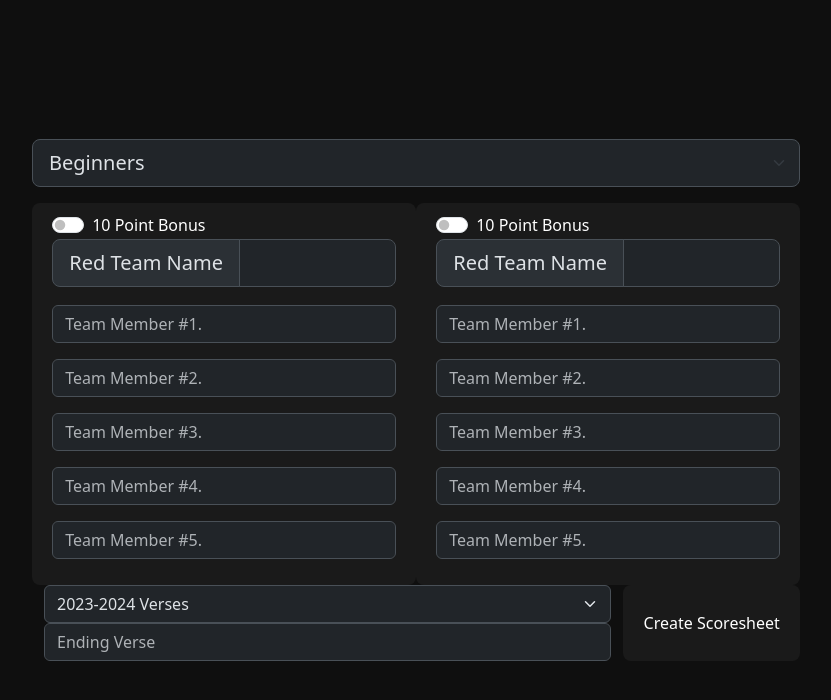
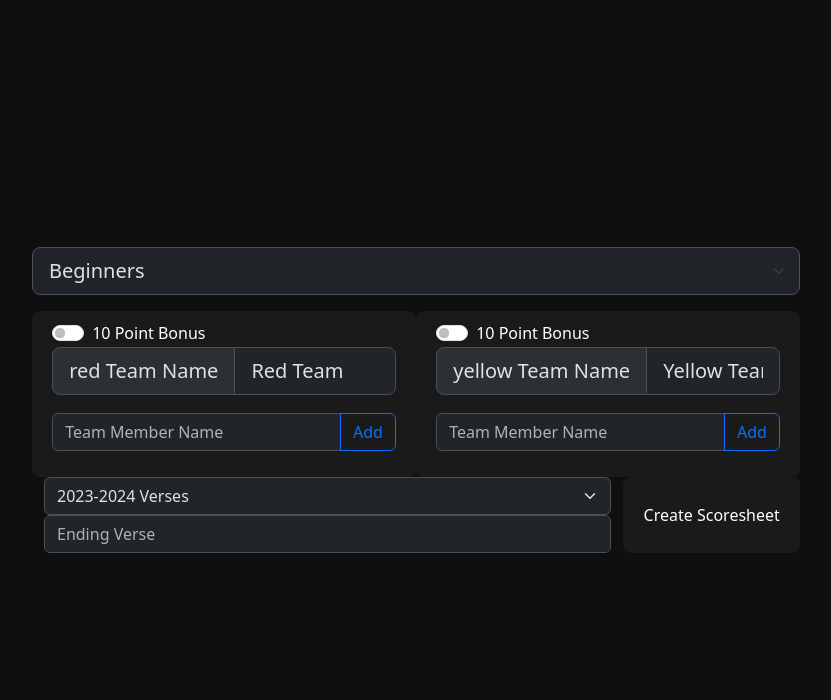
Before and after one commit to bkp0515/QuizzingApp, a React (Vite) app in the folder src/webapp/: page / in a window 1280 px wide. Shown: the top 700 px of the page, without its empty margins (224-1055 px from the left). Built offline with nearby package versions, Linux system fonts and the light colour scheme.

Commit message:
To accomodate react, I changed the Team Member list to have its own form and state

```diff
--- a/src/webapp/package.json
+++ b/src/webapp/package.json
@@ -11,11 +11,13 @@
   },
   "dependencies": {
     "react": "^18.3.1",
-    "react-dom": "^18.3.1"
+    "react-dom": "^18.3.1",
+    "uniqid": "^5.4.0"
   },
   "devDependencies": {
     "@types/react": "^18.3.3",
     "@types/react-dom": "^18.3.0",
+    "@types/uniqid": "^5.3.4",
     "@typescript-eslint/eslint-plugin": "^7.15.0",
     "@typescript-eslint/parser": "^7.15.0",
     "@vitejs/plugin-react": "^4.3.1",
--- a/src/webapp/src/App.css
+++ b/src/webapp/src/App.css
@@ -51,7 +51,7 @@
   flex: 1;
 }
 
-.btn {
+.quiz-btn {
   border-radius: 8px;
   border: 1px solid transparent;
   padding: 0.6em 1.2em;
@@ -63,10 +63,20 @@
   transition: border-color 0.25s;
   color: white;
 }
-.btn:hover {
+.quiz-btn:hover {
   border-color: #646cff;
 }
-.btn:focus,
-.btn:focus-visible {
+.quiz-btn:focus,
+.quiz-btn:focus-visible {
   outline: 4px auto -webkit-focus-ring-color;
 }
+
+.quiz-list {
+  background-color: #1a1a1a;
+  color: white;
+  border: none;
+  font-size: 1.4em;
+  display: flex;
+  align-items: flex-start;
+  justify-content: space-between;
+}
--- /dev/null
+++ b/src/webapp/src/components.ts
@@ -0,0 +1,21 @@
+export enum DivisionType {
+    beginners = "Beginners",
+    intermediate = "Intermediate",
+    experienced = "Experienced",
+}
+
+export interface TeamInfo {
+    id: string,
+    bonusPts: boolean,
+    teamName: string,
+    teamMemberNames: string[],
+    teamColor: string,
+    points: number,
+}
+
+export interface ConfigForm {
+    division: DivisionType,
+    teams: TeamInfo[],
+    verseFile: string,
+    endingVerse: number,
+}
--- /dev/null
+++ b/src/webapp/src/pages/ConfigPage/AddTeamMember.tsx
@@ -0,0 +1,12 @@
+interface Props {
+    addTeamMemberFunc: any
+}
+
+export const AddTeamMember = (props: Props) => {
+    return (
+        <div className="input-group mb-3">
+            <input placeholder="Team Member Name" className="form-control" data-bs-theme="dark" />
+            <button className="btn btn-outline-primary">Add</button>
+        </div>
+    );
+}
--- a/src/webapp/src/pages/ConfigPage/ConfigPage.tsx
+++ b/src/webapp/src/pages/ConfigPage/ConfigPage.tsx
@@ -2,61 +2,74 @@ import { useState } from 'react'
 import { TeamSection } from "./TeamSection"
 import { SubmitBar } from "./SubmitBar"
 import { DivisionBar } from "./DivisionBar";
+import uniqid from 'uniqid';
 
-enum DivisionType {
-    beginners = "Beginners",
-    intermediate = "Intermediate",
-    experienced = "Experienced",
-}
-
-interface TeamInfo {
-    teamMemberNames: string[],
-    teamColor: string,
-    points: number,
-}
-
-interface ConfigForm {
-    division: DivisionType,
-    redTeam: TeamInfo,
-    yellowTeam: TeamInfo,
-    verseFile: string,
-    endingVerse: number,
-}
+import {DivisionType, TeamInfo, ConfigForm} from "../../components"
 
 function ConfigPage() {
 
     const [formData, setFormData] = useState<ConfigForm>({
         division: DivisionType.beginners,
-        redTeam: {
-            teamMemberNames: ['','','','',''],
+        teams: [
+            {
+                id: uniqid(),
+                teamName: "Red Team",
+                teamMemberNames: [],
                 teamColor: "red",
                 points: 0,
+                bonusPts: true,
             },
-        yellowTeam: {
-            teamMemberNames: ['','','','',''],
+            {
+                id: uniqid(),
+                teamName: "Yellow Team",
+                teamMemberNames: [],
                 teamColor: "yellow",
                 points: 0,
+                bonusPts: true,
             },
+        ],
         verseFile: 'default',
         endingVerse: 0,
     })
 
-    const handleSubmit = (e) => {
+    const handleSubmit = (e: { preventDefault: () => void; }) => {
         e.preventDefault()
 
         console.log('Form Data: ', formData)
     }
 
-    const handleChange = (e) => {
+    const handleChange = (e: { target: { name: any; value: any; }; }) => {
         const { name, value } = e.target;
-        setFormData({...formData, [name]: value})
+        setFormData((currData) => {
+            return {
+                ...currData,
+                [name]: value
+            };
+        })
+    }
+
+    const addTeamMembers = (teamId: string, newTeamMemberName: string) => {
+        setFormData((currData) => {
+            const updatedTeams = currData.teams.map((team: TeamInfo) => {
+                if (team.id === teamId){
+                    return {
+                        ...team,
+                        teamMemberNames: [...teamMemberNames, newTeamMemberName]
+                    };
+                }
+            })
+            return {
+                ...currData,
+                teams: updatedTeams,
+            };
+        } )
     }
 
     return (
         <form onClick={handleSubmit}>
             <div className="container">
                 <DivisionBar changeDivisionFunc={handleChange} />
-                <TeamSection listOfTeams={[formData.redTeam.teamMemberNames, formData.yellowTeam.teamMemberNames]}/>
+                <TeamSection updateFunc={handleChange} addTeamMemberFunc={addTeamMembers} teams={formData.teams}/>
                 <SubmitBar updateVerseInfoFunc={handleChange} />
             </div>
         </form>
--- /dev/null
+++ b/src/webapp/src/pages/ConfigPage/ListTeamMembers.tsx
@@ -0,0 +1,13 @@
+interface Props {
+    teamMemberNames: string[]
+}
+
+export const ListTeamMembers = (props: Props) => {
+    return (
+        <ul className="list-group" data-bs-theme="light">
+            {props.teamMemberNames.map( (name, idx) => {
+                return <li key={idx} className="list-group-item quiz-list">{name} <button className="btn btn-outline-danger">Delete</button></li>
+            } )}
+        </ul>
+    );
+}
--- a/src/webapp/src/pages/ConfigPage/SubmitBtn.tsx
+++ b/src/webapp/src/pages/ConfigPage/SubmitBtn.tsx
@@ -1,5 +1,5 @@
 export const SubmitBtn = () => {
     return (
-        <button type="submit" className="btn">Create Scoresheet</button>
+        <button type="submit" className="btn quiz-btn">Create Scoresheet</button>
     );
 }
--- a/src/webapp/src/pages/ConfigPage/TeamBlock.tsx
+++ b/src/webapp/src/pages/ConfigPage/TeamBlock.tsx
@@ -1,8 +1,12 @@
 import { TeamMemberNameInputs } from "./TeamMemberNameInputs";
+import { AddTeamMember } from "./AddTeamMember";
+import {TeamInfo} from "../../components"
+import { ListTeamMembers } from "./ListTeamMembers";
 
 interface Props {
-    color: string;
-    teamMemberNames: string[];
+    team: TeamInfo,
+    updateFunc: any,
+    addTeamMemberFunc: any,
 }
 
 export const TeamBlock = (props: Props) => {
@@ -14,11 +18,13 @@ export const TeamBlock = (props: Props) => {
             </div>
 
             <div className="input-group input-group-lg" data-bs-theme="dark">
-                <span className="input-group-text">{props.color} Team Name</span>
-                <input type="text" className="form-control" aria-label="Team Name" />
+                <span className="input-group-text">{props.team.teamColor} Team Name</span>
+                <input value={props.team.teamName} onChange={props.updateFunc} name="teamName" type="text" className="form-control" aria-label="Team Name" />
             </div>
 
-            <TeamMemberNameInputs teamMemberNames={props.teamMemberNames}/>
+            {/* <TeamMemberNameInputs teamMemberNames={props.team.teamMemberNames}/> */}
+            <ListTeamMembers teamMemberNames={props.team.teamMemberNames} />
+            <AddTeamMember addTeamMemberFunc={props.addTeamMemberFunc} />
         </div>
     );
 };
--- a/src/webapp/src/pages/ConfigPage/TeamSection.tsx
+++ b/src/webapp/src/pages/ConfigPage/TeamSection.tsx
@@ -1,10 +1,17 @@
 import {TeamBlock} from "./TeamBlock"
+import {TeamInfo} from "../../components"
 
-export const TeamSection = ({listOfTeams}) => {
+interface Props {
+    updateFunc: any,
+    addTeamMemberFunc: any,
+    teams: TeamInfo[],
+}
+
+export const TeamSection = (props: Props) => {
     return (
         <div className="row-component">
-            {listOfTeams.map( (teamMembers: string[], idx:number) => {
-                return <TeamBlock key={idx} teamMemberNames={teamMembers} color="Red" />
+            {props.teams.map( (team:TeamInfo, idx:number) => {
+                return <TeamBlock key={idx} team={team} updateFunc={props.updateFunc} addTeamMemberFunc={props.addTeamMemberFunc} />
             } )}
         </div>
     );
```
Also changed, not shown: 1 other file (tests, documents, lock files or other folders). Lines whose indentation alone changed are shown as unchanged.
